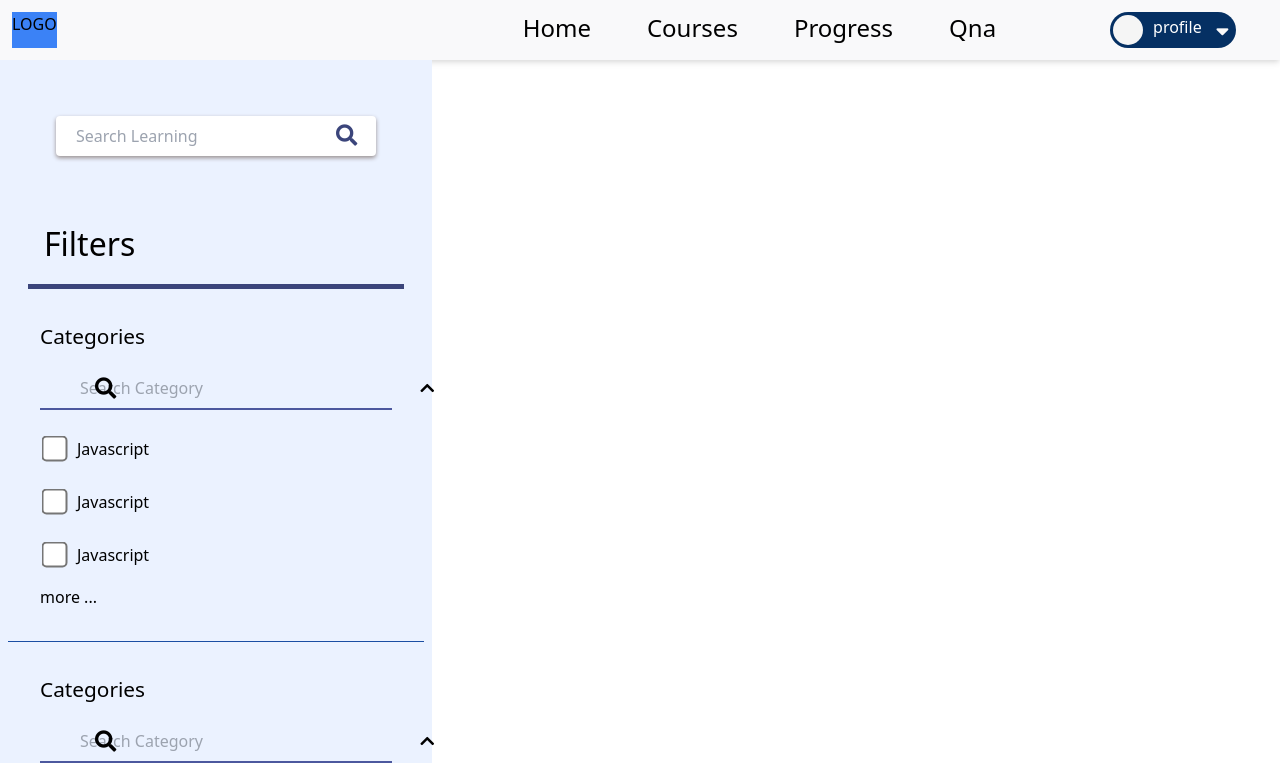
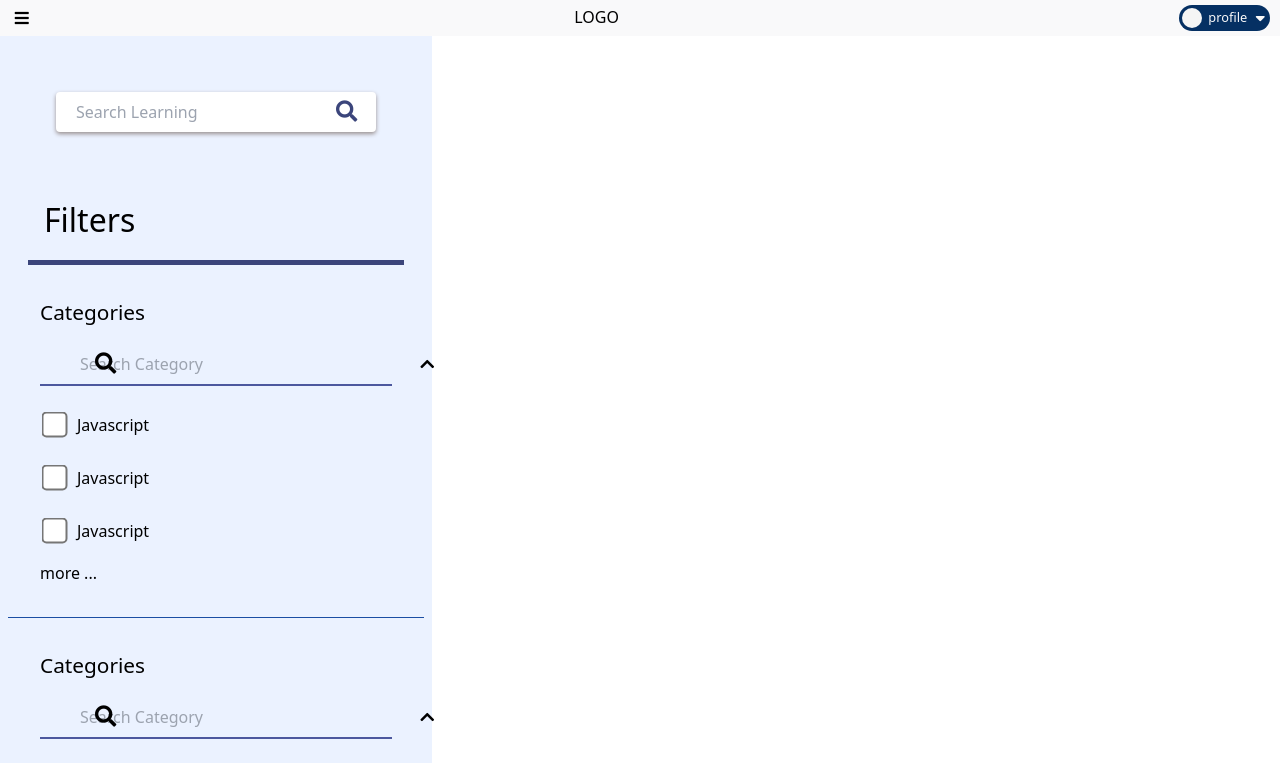
Before and after one commit to dsckiet/tech-geekz-frontend, a React (Create React App) app: page /courses in a window 1280 px wide. Shown: the top 763 px of the page. Built offline with nearby package versions, Linux system fonts and the light colour scheme.

Commit message:
--Navbar SmallScreen--

```diff
--- a/src/components/Courses.js
+++ b/src/components/Courses.js
@@ -86,6 +86,9 @@ const Courses = () => {
             </div>
           </div>
         </div>
+        <div>
+          <h1>cvhyf</h1>
+        </div>
       </div>
       <Footer />
     </>
--- a/src/components/NavBar.js
+++ b/src/components/NavBar.js
@@ -8,23 +8,68 @@ function NavBar() {
   const [dropdown, setDropdown] = useState(false);
 
   return (
-    <div>
+    <>
+      <nav className="navbar flex">
+        <i class="fas fa-bars Hamburger"></i>
+        <h1>LOGO</h1>
+        <div
+          className="profile-dropdown flex"
+          onClick={() => setDropdown(!dropdown)}
+        >
+          <div className="circle"></div>
+          <div className="text-m profile px-1">profile</div>
+          <i
+            class={
+              dropdown
+                ? "fas fa-sort-down fa-md icon rotate-180"
+                : "fas fa-sort-down fa-md icon"
+            }
+          ></i>
+          <div className={dropdown ? "inline-block dropdown" : "hide-dropdown"}>
+            <div className="px-1 py-1">
+              <i class="far fa-user-circle fa-md px-1"></i>
+              <Link className="tracking-wide px-1">Profile</Link>
+            </div>
+            <div className="px-1 py-1.5">
+              <i class="fas fa-cog fa-md px-1"></i>
+              <Link className="tracking-wide px-1">Setting</Link>
+            </div>
+            <div className="px-1 py-1.5">
+              <i class="far fa-question-circle fa-md px-1"></i>
+              <Link className="tracking-wide px-1">Help</Link>
+            </div>
+            <div className="p-1">
+              <Link>
+                <button className="bg-white-500 login">SignUp</button>
+              </Link>
+            </div>
+          </div>
+        </div>
+      </nav>
+    </>
+  );
+}
+
+export default NavBar;
+
+{
+  /* <div>
       <nav className="p-3 w-full h-15 shadow-md flex justify-between navbar">
         <div className="bg-blue-500">LOGO</div>
         <div className="pl-96">
-          <NavLink exact to="/" className="text-2xl px-7">
+          <NavLink exact to="/" className="text-2xl">
             Home
           </NavLink>
 
-          <NavLink exact to="/courses" className="text-2xl px-7">
+          <NavLink exact to="/courses" className="text-2xl">
             Courses
           </NavLink>
 
-          <NavLink exact to="/progress" className="text-2xl px-7">
+          <NavLink exact to="/progress" className="text-2xl">
             Progress
           </NavLink>
 
-          <NavLink exact to="/Qna" className="text-2xl px-7">
+          <NavLink exact to="/Qna" className="text-2xl">
             Qna
           </NavLink>
         </div>
@@ -62,8 +107,5 @@ function NavBar() {
           </Link>
         </div>
       </div>
-    </div>
-  );
+    </div> */
 }
-
-export default NavBar;
--- a/src/components/navbar.css
+++ b/src/components/navbar.css
@@ -1,31 +1,39 @@
 .navbar {
   background-color: #f9f9fa;
+  justify-content: space-between;
+  padding: 0.3rem;
 }
 
 .profile-dropdown {
   background-color: #053063;
   /* height: 30px; */
   border-radius: 30px;
-  margin: 0 2rem;
+  margin: 0 5px;
 }
 
 .profile {
   /* background-color: #053063; */
-  color: white;
-  margin: 3px;
+  color: #f9f9fa;
+  padding: 3px;
+  font-size: 0.8rem;
 }
 
 .circle {
-  width: 30px;
-  height: 30px;
+  width: 20px;
+  height: 20px;
   background-color: whitesmoke;
   margin: 3px;
   border-radius: 50px;
 }
 
+.Hamburger {
+  position: relative;
+  top: 5px;
+  left: 10px;
+}
+
 .icon {
-  margin: 3px;
-  padding: 4px;
+  padding: 2px 5px 4px 5px;
   color: #f9f9fa;
 }
 
```
